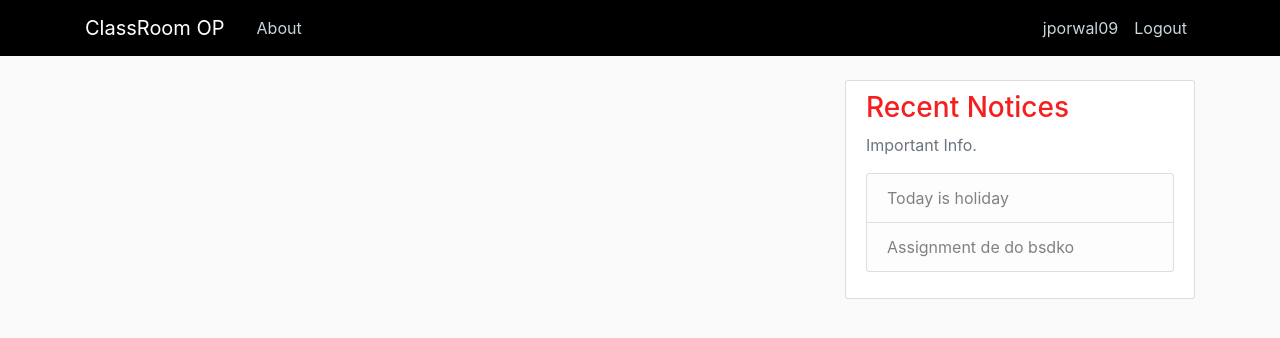
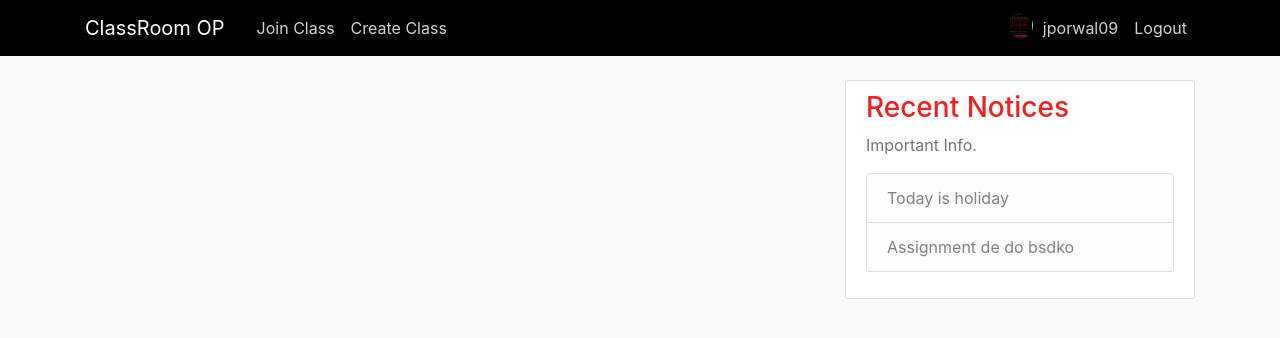
Before and after one commit to jporwal09/Re-Share, a Django app: page / in a window 1280 px wide. Shown: the top 338 px of the page. Run offline with Django 3.2, Linux system fonts and the light colour scheme; a user stored in the database is signed in; data comes from the database, SQL or seed files in the repository; both versions use the stored data as it was after the commit; some libraries are stand-ins or nearby versions.

Commit message:
UI changes

```diff
--- a/classroom/users/static/users/main.css
+++ b/classroom/users/static/users/main.css
@@ -52,7 +52,8 @@ a.article-title:hover {
 .article-img {
   height: 25px;
   width: 25px;
-  margin-right: 10px;
+  margin-top: 5px;
+  margin-right: 2px;
 }
 
 .article-metadata {
--- a/classroom/users/templates/users/home.html
+++ b/classroom/users/templates/users/home.html
@@ -21,13 +21,20 @@
       </button>
       <div class="collapse navbar-collapse" id="navbarToggle">
         <div class="navbar-nav mr-auto">
-          <a class="nav-item nav-link" href="/">About</a>
+          {% if user.is_authenticated %}
+          <a class="nav-item nav-link" href="#">Join Class</a>
+          <a class="nav-item nav-link" href="#">Create Class</a>
+          {% else %}
+          <a class="nav-item nav-link" href="#">About</a>
+          {% endif %}
+
 
         </div>
 
         <!-- Navbar Right Side -->
         <div class="navbar-nav">
           {% if user.is_authenticated %}
+          <img class="rounded-circle article-img" src="{{ user.profile.image.url }}">
           <a class="nav-item nav-link" href="{% url 'profile' %}">{{ user.username }}</a>
           <a class="nav-item nav-link" href="{% url 'logout' %}">Logout</a>
           {% else %}
```
Also changed, not shown: classroom/db.sqlite3.
